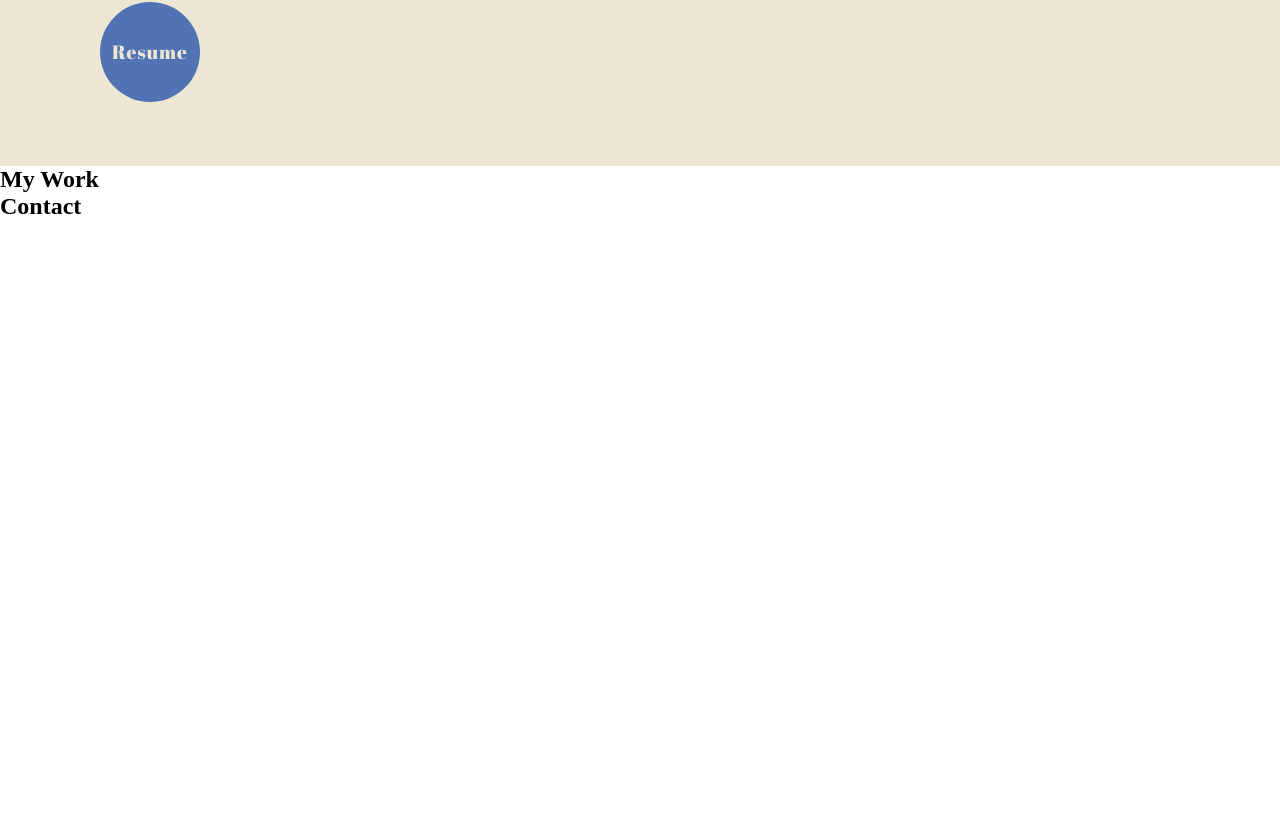
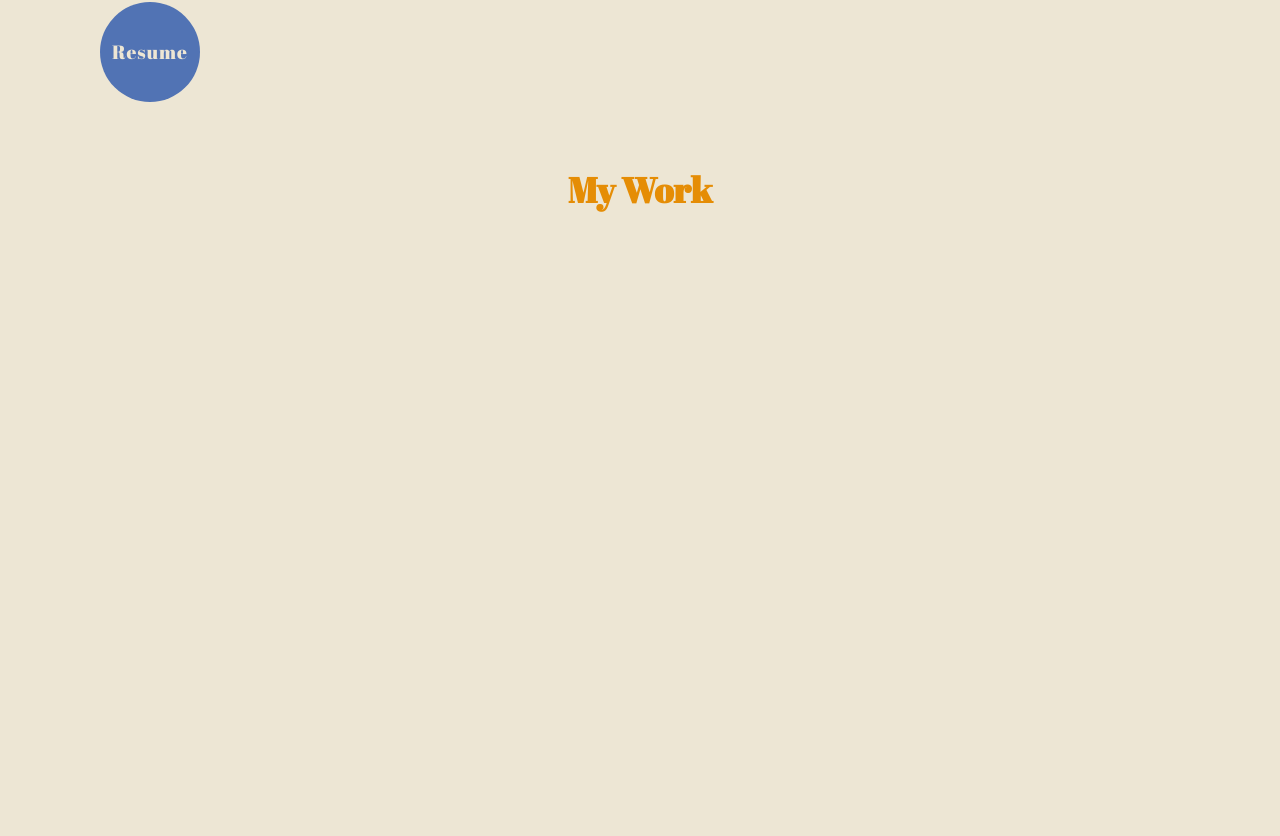
Before and after one commit to eobcre/abstract-app, an Angular app: page / in a window 1280 px wide. Shown: the part 1244-2080 px from the top of the page. Before the commit the page ends 1464 px from the top, so only its background shows below. Built offline with nearby package versions, Linux system fonts and the light colour scheme.

Commit message:
title styled

```diff
--- a/src/app/section/contact/contact.component.scss
+++ b/src/app/section/contact/contact.component.scss
@@ -1,4 +1,13 @@
-.container {
+@use "../../../scss/base";
+
+.contact-container {
   background-color: var(--main-content-background-color);
-  height: 100vh;
+  height: auto;
+
+  h1 {
+    text-align: center;
+    color: base.$color-orange;
+    font-family: base.$font-title-base;
+    font-size: 2.2rem;
+  }
 }
--- a/src/app/section/work/work.component.scss
+++ b/src/app/section/work/work.component.scss
@@ -1,4 +1,13 @@
-.container {
+@use "../../../scss/base";
+
+.work-container {
   background-color: var(--main-content-background-color);
   height: 100vh;
+
+  h1 {
+    text-align: center;
+    color: base.$color-orange;
+    font-family: base.$font-title-base;
+    font-size: 2.2rem;
+  }
 }
```
